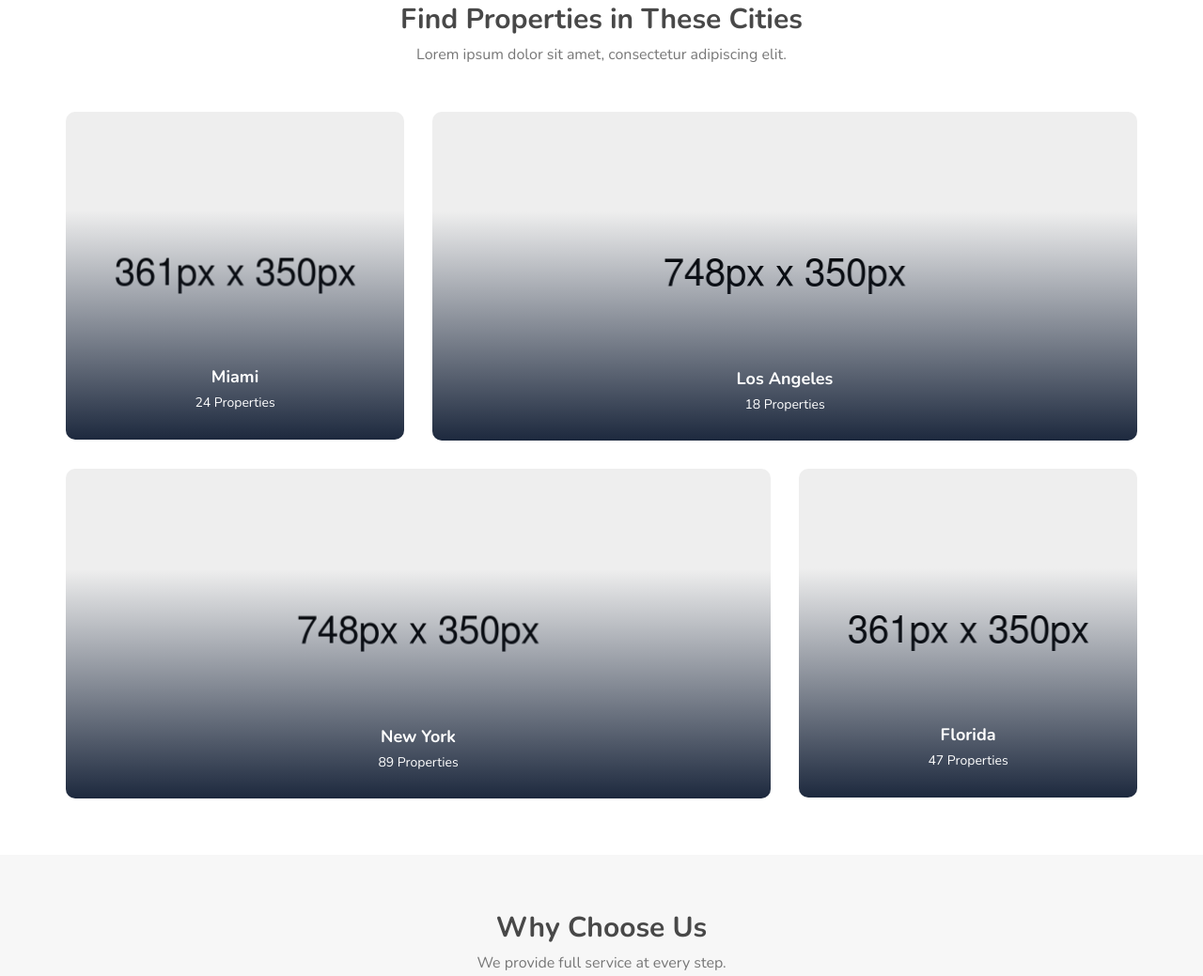
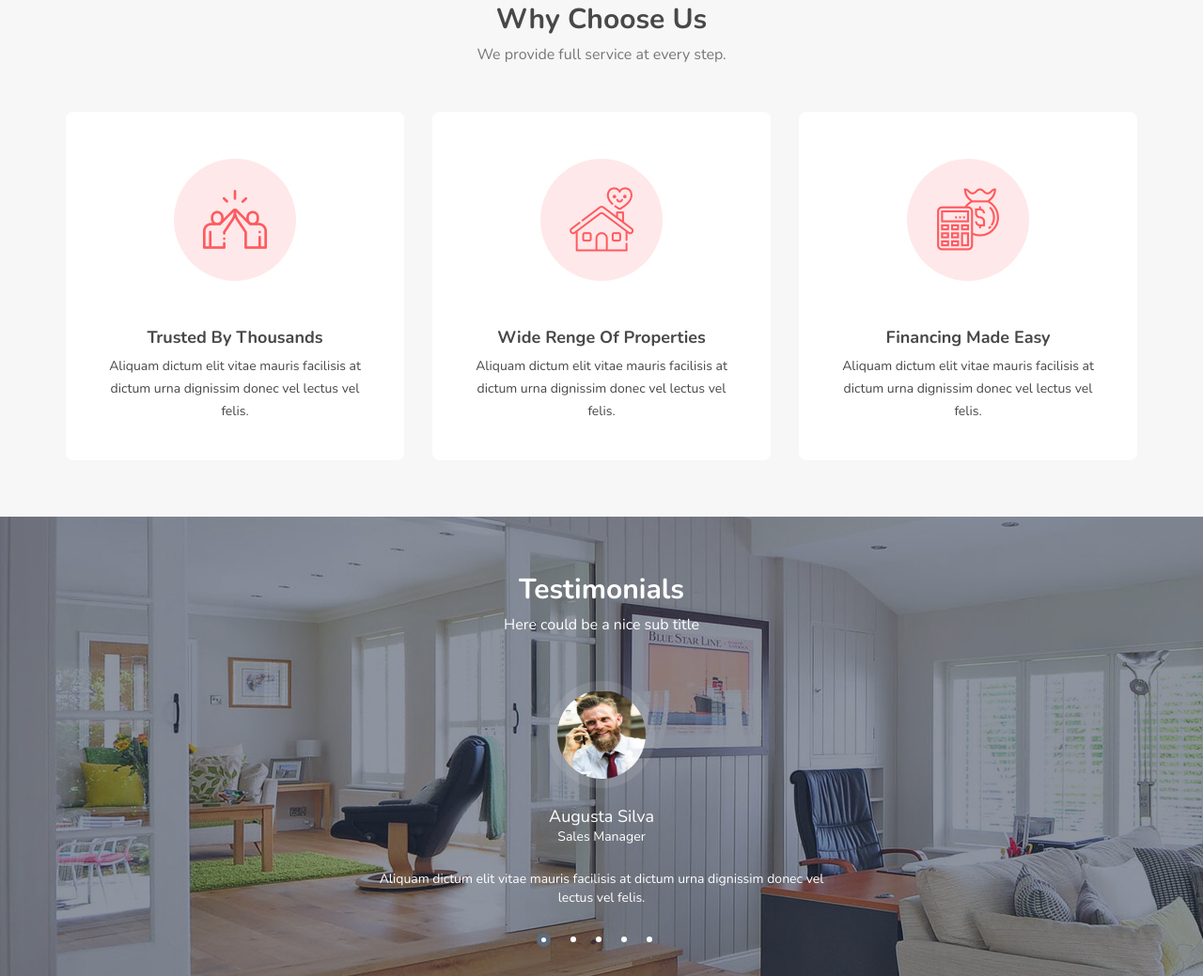
Before and after one commit to feliperivero99/demo, a plain HTML site: page index.html in a window 1280 px wide. Shown: the part 1761-2800 px from the top of the page at 94% size. Drawn offline with nearby package versions, Linux system fonts and the light colour scheme.

Commit message:
version 4

```diff
--- a/index.html
+++ b/index.html
@@ -1456,65 +1456,6 @@
 		</div>
 	</section>
 
-	<!-- Property Cities -->
-	<section id="property-city" class="property-city pb30">
-		<div class="container">
-			<div class="row">
-				<div class="col-lg-6 offset-lg-3">
-					<div class="main-title text-center">
-						<h2>Find Properties in These Cities</h2>
-						<p>Lorem ipsum dolor sit amet, consectetur adipiscing elit.</p>
-					</div>
-				</div>
-			</div>
-			<div class="row">
-				<div class="col-lg-4 col-xl-4">
-					<div class="properti_city">
-						<div class="thumb"><img class="img-fluid w100" src="images\property\pc1.jpg" alt="pc1.jpg"></div>
-						<div class="overlay">
-							<div class="details">
-								<h4>Miami</h4>
-								<p>24 Properties</p>
-							</div>
-						</div>
-					</div>
-				</div>
-				<div class="col-lg-8 col-xl-8">
-					<div class="properti_city">
-						<div class="thumb"><img class="img-fluid w100" src="images\property\pc2.jpg" alt="pc2.jpg"></div>
-						<div class="overlay">
-							<div class="details">
-								<h4>Los Angeles</h4>
-								<p>18 Properties</p>
-							</div>
-						</div>
-					</div>
-				</div>
-				<div class="col-lg-8 col-xl-8">
-					<div class="properti_city">
-						<div class="thumb"><img class="img-fluid w100" src="images\property\pc3.jpg" alt="pc3.jpg"></div>
-						<div class="overlay">
-							<div class="details">
-								<h4>New York</h4>
-								<p>89 Properties</p>
-							</div>
-						</div>
-					</div>
-				</div>
-				<div class="col-lg-4 col-xl-4">
-					<div class="properti_city">
-						<div class="thumb"><img class="img-fluid w100" src="images\property\pc4.jpg" alt="pc4.jpg"></div>
-						<div class="overlay">
-							<div class="details">
-								<h4>Florida</h4>
-								<p>47 Properties</p>
-							</div>
-						</div>
-					</div>
-				</div>
-			</div>
-		</div>
-	</section>
 
 	<!-- Why Chose Us -->
 	<section id="why-chose" class="whychose_us bgc-f7 pb30">
@@ -1847,20 +1788,9 @@
 	<section class="footer_middle_area pt40 pb40">
 		<div class="container">
 			<div class="row">
-				<div class="col-lg-6 col-xl-6">
-					<div class="footer_menu_widget">
-						<ul>
-							<li class="list-inline-item"><a href="#">Home</a></li>
-							<li class="list-inline-item"><a href="#">Listing</a></li>
-							<li class="list-inline-item"><a href="#">Property</a></li>
-							<li class="list-inline-item"><a href="#">Pages</a></li>
-							<li class="list-inline-item"><a href="#">Blog</a></li>
-							<li class="list-inline-item"><a href="#">Contact</a></li>
-						</ul>
-					</div>
-				</div>
-				<div class="col-lg-6 col-xl-6">
-					<div class="copyright-widget text-right">
+
+				<div class="col-lg-12 col-xl-12">
+					<div class="copyright-widget text-center">
 						<p>© 2020 Find House. Made with love.</p>
 					</div>
 				</div>
```
Also changed, not shown: css/style.css, images/background/testi.jpg (added).
